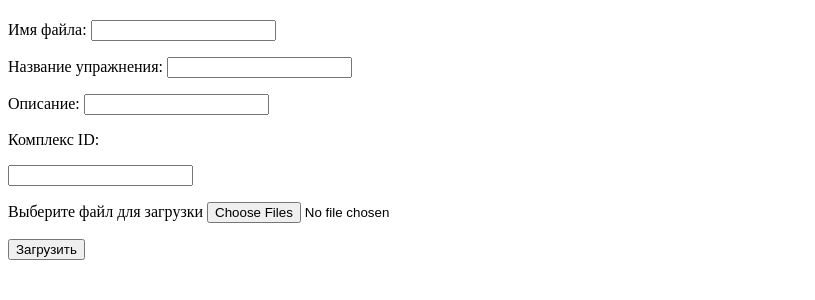
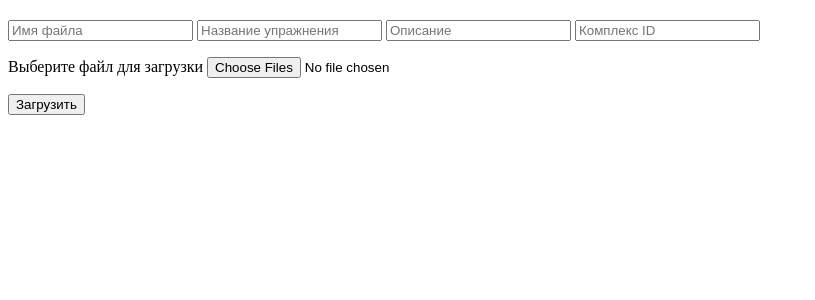
Before and after one commit to Deskent/ci_api, a Python web app: template ci_api/templates/upload_video.html in a window 1280 px wide. Shown: the part 46-346 px from the top of the page, without its empty margins (0-815 px from the left). Run offline with Jinja, Linux system fonts and the light colour scheme; the template is opened without the code that fills it, so the values that code supplies are empty.

Commit message:
v 1.3.12
add placeholders for upload file page

```diff
--- a/ci_api/templates/upload_video.html
+++ b/ci_api/templates/upload_video.html
@@ -8,14 +8,18 @@
     {% endif %}
     <form action="{{ request.url }}" method="post" enctype="multipart/form-data">
         <div class="p-3 bm-3 pb-3 form-label col-sm-2 col-form-label">
-            <p><label class="form-label" for="file_name">Имя файла: </label>
-                <input type="text" id="file_name" name="file_name"/></p>
-            <p><label class="form-label" for="name">Название упражнения: </label>
-                <input type="text" id="name" name="name"/></p>
-            <p><label class="form-label" for="description">Описание: </label>
-                <input type="text" id="description" name="description"/></p>
-            <p><label for="complex_id">Комплекс ID: </label></p>
-            <input type="number" id="complex_id" name="complex_id"/>
+            <label class="form-label" for="name">
+                <input placeholder="Имя файла" type="text" id="file_name" name="file_name"/>
+            </label>
+            <label class="form-label" for="name">
+                <input placeholder="Название упражнения" type="text" id="name"
+                       name="name"/></label>
+            <label class="form-label" for="description">
+                <input placeholder="Описание" type="text" id="description"
+                       name="description"/></label>
+            <label for="complex_id">
+                <input placeholder="Комплекс ID" type="number" id="complex_id"
+                       name="complex_id"/></label>
         </div>
         <p><label for="file">Выберите файл для загрузки</label>
             <input type="file" id="file" name="file" multiple></p>
```
